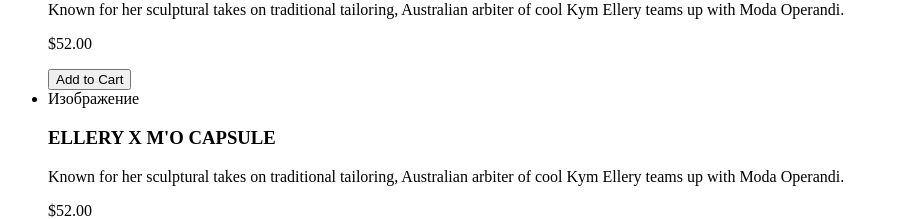
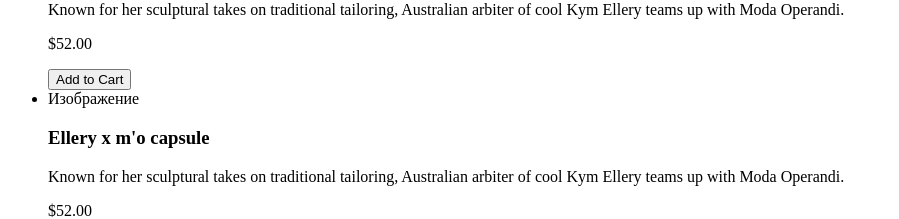
Before and after one commit to A-Alexander-S/shop-1, a plain HTML site: page index.html in a window 1280 px wide. Shown: the part 1220-1439 px from the top of the page, without its empty margins (0-899 px from the left). Drawn offline with Linux system fonts and the light colour scheme.

Commit message:
fix № 2 index.html

```diff
--- a/index.html
+++ b/index.html
@@ -92,7 +92,7 @@
                 </li>
                 <li>
                     Изображение
-                    <h3>ELLERY X M'O CAPSULE</h3>
+                    <h3>Ellery x m'o capsule</h3>
                     <p>Known for her sculptural takes on traditional tailoring, Australian arbiter of cool Kym Ellery
                         teams up with Moda Operandi.</p>
                     <p>$52.00</p>
```
